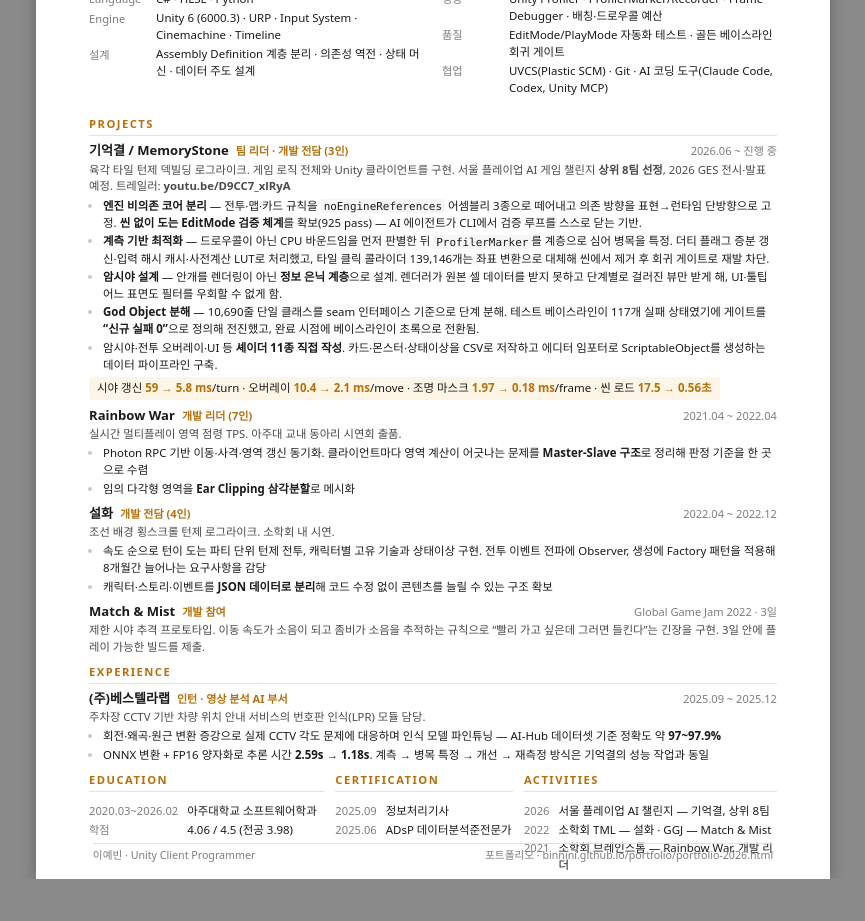
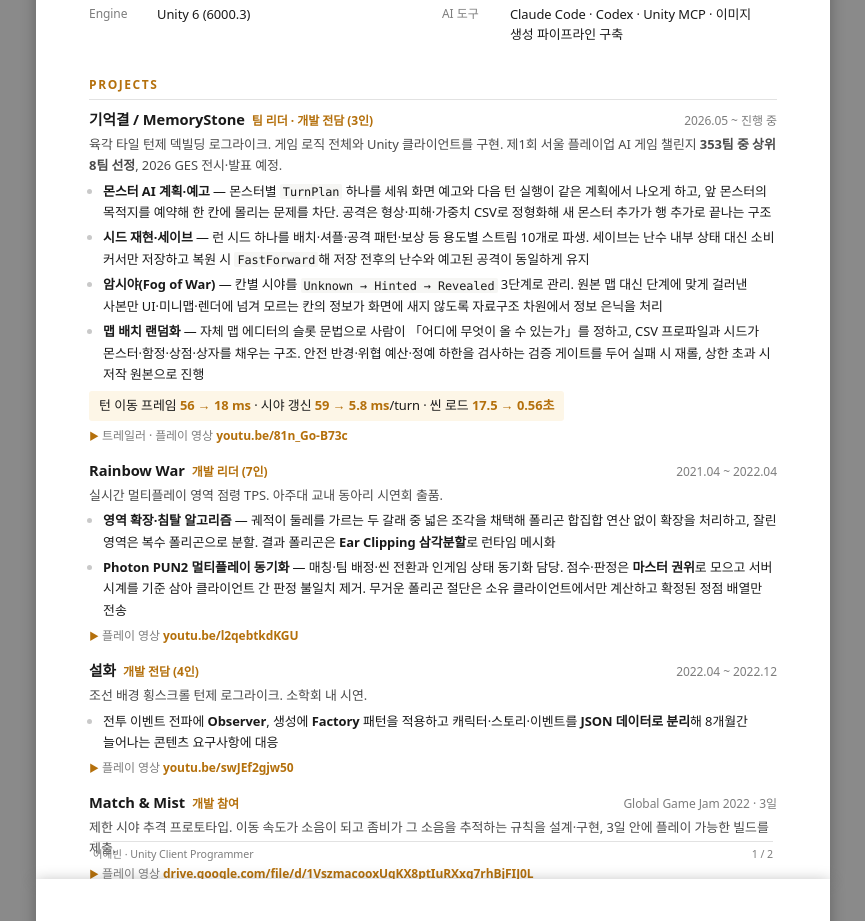
Before and after one commit to binnini/portfolio, a plain HTML site: page resume-2026.html in a window 1280 px wide. Shown: the part 244-1165 px from the top of the page, without its empty margins (207-1072 px from the left). Before the commit the page ends 1123 px from the top, so only its background shows below. Drawn offline with Linux system fonts and the light colour scheme.

Commit message:
이력서(2026) 기억결 세부 내용 개편 및 플레이 영상 링크 추가
- 헤더에서 GitHub 주소 제거, 전화번호를 둘째 줄로 이동
- Skills에서 설계·성능·품질 항목 삭제
- 기억결: 아키텍처·데이터·성능 불릿을 몬스터 AI 예고, 시드 재현·세이브, 암시야, 맵 배치 랜덤화로 교체
- 기억결 기간 2026.05로 수정, 353팀 중 상위 8팀 명시
- 각 프로젝트에 플레이 영상 링크 추가

Co-Authored-By: Claude Fable 5.1 <noreply@anthropic.com>
Claude-Session: https://claude.ai/code/session_014aR1TyA867MxwMgRAykzza

```diff
--- a/resume-2026.html
+++ b/resume-2026.html
@@ -15,10 +15,11 @@
 html,body{ margin:0; padding:0; background:#8a8a8a; }
 body{
   font-family:"Pretendard","Apple SD Gothic Neo","Noto Sans KR","Malgun Gothic",system-ui,sans-serif;
-  color:var(--ink); font-size:8.8pt; line-height:1.48; -webkit-font-smoothing:antialiased;
+  color:var(--ink); font-size:10pt; line-height:1.65; -webkit-font-smoothing:antialiased;
+  word-break:keep-all; overflow-wrap:break-word; letter-spacing:-.005em;
 }
 .page{
-  position:relative; width:210mm; height:297mm; padding:12mm 14mm 10mm;
+  position:relative; width:210mm; height:297mm; padding:12mm 14mm 12mm;
   margin:0 auto; background:#fff; overflow:hidden;
 }
 @media print{ html,body{ background:#fff; } .page{ margin:0; } }
@@ -27,60 +28,71 @@ body{
 h1,h2,h3{ margin:0; font-weight:700; letter-spacing:-.01em; }
 p{ margin:0 0 4px; } p:last-child{ margin-bottom:0; }
 ul{ margin:0; padding-left:14px; }
-li{ margin-bottom:1.5px; } li:last-child{ margin-bottom:0; }
+li{ margin-bottom:4px; line-height:1.65; } li:last-child{ margin-bottom:0; }
 li::marker{ color:var(--line-2); }
 code{
-  font-family:"SFMono-Regular",Menlo,Consolas,monospace; font-size:8.2pt;
+  font-family:"SFMono-Regular",Menlo,Consolas,monospace; font-size:8.9pt;
   background:var(--code-bg); padding:.5px 3px; border-radius:2px;
 }
 b{ font-weight:700; }
 
 /* 헤더 */
-.head{ display:flex; align-items:flex-end; gap:14px; padding-bottom:7px;
+.head{ display:flex; align-items:flex-end; gap:13px; padding-bottom:9px;
   border-bottom:2px solid var(--ink); }
+.head-photo{ width:21mm; height:27mm; object-fit:cover; object-position:center 18%;
+  border:1px solid var(--line-2); border-radius:2px; display:block; }
 .head-name{ font-size:22pt; font-weight:800; line-height:1; letter-spacing:-.02em; }
 .head-role{ font-size:10pt; color:var(--accent); font-weight:700; margin-bottom:2px; }
-.head-contact{ margin-left:auto; text-align:right; font-size:8.6pt; color:var(--ink-2); line-height:1.65; }
+.head-sub{ padding-bottom:7px; }
+.head-sub .head-name{ font-size:16pt; }
+.head-sub .head-role{ font-size:9pt; }
+.head-contact{ margin-left:auto; text-align:right; font-size:9.2pt; color:var(--ink-2); line-height:1.65; }
 
 /* 섹션 */
-.sec{ margin-top:8px; }
+.sec{ margin-top:18px; }
 .sec-title{
-  font-size:8.4pt; font-weight:800; letter-spacing:.13em; color:var(--accent);
-  padding-bottom:2.5px; margin-bottom:5px; border-bottom:1px solid var(--line);
+  font-size:9pt; font-weight:800; letter-spacing:.13em; color:var(--accent);
+  padding-bottom:4px; margin-bottom:7px; border-bottom:1px solid var(--line);
 }
 
-.claim{ font-size:10pt; font-weight:700; line-height:1.5; margin-bottom:5px; }
-.claim span{ color:var(--accent); }
-.intro{ font-size:8.8pt; color:var(--ink-2); }
-
 /* 스킬 */
-.skills{ display:grid; grid-template-columns:58px 1fr; gap:2px 9px; font-size:8.6pt; }
-.skills dt{ color:var(--ink-3); font-size:8.4pt; padding-top:.5px; }
+.skills{ display:grid; grid-template-columns:58px 1fr; gap:7px 10px; font-size:9.7pt; line-height:1.55; }
+.skills dt{ color:var(--ink-3); font-size:9pt; padding-top:.5px; }
 .skills dd{ margin:0; }
 
 /* 경력/프로젝트 항목 */
-.item{ margin-bottom:6px; }
+.item{ margin-bottom:12px; }
 .item:last-child{ margin-bottom:0; }
 .item-head{ display:flex; align-items:baseline; gap:7px; }
-.item-name{ font-size:9.8pt; font-weight:700; }
-.item-role{ font-size:8.3pt; color:var(--accent); font-weight:700; }
-.item-when{ margin-left:auto; font-size:8.3pt; color:var(--ink-3); white-space:nowrap; }
-.item-sum{ font-size:8.5pt; color:var(--ink-2); margin:1px 0 2.5px; }
-.item ul{ font-size:8.6pt; }
+.item-name{ font-size:11pt; font-weight:700; }
+.item-role{ font-size:9pt; color:var(--accent); font-weight:700; }
+.item-when{ margin-left:auto; font-size:9pt; color:var(--ink-3); white-space:nowrap; }
+.item-sum{ font-size:9.7pt; color:var(--ink-2); margin:3px 0 5px; line-height:1.6; }
+.item ul{ font-size:9.7pt; }
 
 .metrics{
-  display:inline-block; margin-top:3px; padding:3px 8px;
-  background:var(--accent-bg); border-radius:3px; font-size:8.6pt;
+  display:inline-block; margin-top:6px; padding:5px 10px;
+  background:var(--accent-bg); border-radius:3px; font-size:9.7pt; line-height:1.5;
 }
 .metrics b{ color:var(--accent); }
 
+/* 플레이 영상 링크 */
+.item-link{ margin-top:5px; font-size:9pt; color:var(--ink-3); }
+.item-link a{ color:var(--ink-2); text-decoration:none; }
+.item-link a b{ color:var(--accent); font-weight:700; }
+.item-link .tri{ color:var(--accent); font-size:7.5pt; margin-right:3px; }
+
 /* 2단 */
 .two{ display:grid; grid-template-columns:1fr 1fr; gap:6px 18px; }
-.three{ display:grid; grid-template-columns:1.06fr 0.8fr 1.14fr; gap:4px 11px; }
-.kv{ display:grid; grid-template-columns:auto 1fr; gap:1.5px 9px; font-size:8.6pt; }
-.kv dt{ color:var(--ink-3); font-size:8.4pt; white-space:nowrap; }
+.three{ display:grid; grid-template-columns:1.1fr 0.86fr 1.22fr; gap:6px 14px; }
+.kv{ display:grid; grid-template-columns:auto 1fr; gap:6px 10px; font-size:9.7pt; line-height:1.55; }
+.kv-wide{ grid-template-columns:92px 1fr; gap:6px 12px; }
+.kv dt{ color:var(--ink-3); font-size:9pt; white-space:nowrap; }
 .kv dd{ margin:0; }
 
+.page:last-of-type .sec{ margin-top:26px; }
+.page:last-of-type .kv-wide{ gap:11px 12px; }
+.page:last-of-type .kv-wide dd{ padding-bottom:1px; }
 .foot{
   position:absolute; left:15mm; right:15mm; bottom:4mm;
   padding-top:4px; border-top:1px solid var(--line);
@@ -92,24 +104,15 @@ b{ font-weight:700; }
 <div class="page">
 
   <div class="head">
+    <img class="head-photo" src="assets/print/이예빈사진.jpg" alt="이예빈 증명사진">
     <div>
       <div class="head-role">Unity Client Programmer</div>
       <h1 class="head-name">이예빈</h1>
     </div>
     <div class="head-contact">
-      puding2564@gmail.com · 010-9473-7840<br>
-      github.com/binnini · binnini.github.io/portfolio
+      puding2564@gmail.com<br>
+      010-9473-7840
     </div>
-  </div>
-
-  <div class="sec">
-    <p class="claim">게임 규칙을 <span>엔진에서 떼어내고</span>, 성능은 <span>추측이 아니라 계측</span>으로 다룹니다.</p>
-    <p class="intro">
-      Unity로 네 편의 게임을 만들어 게임잼·전시회·공모전에 내놓았고, 현재는 턴제 덱빌딩 로그라이크
-      <b>기억결(MemoryStone)</b>의 클라이언트를 전담 개발하고 있습니다. 전투·맵·카드 규칙을 UnityEngine
-      비의존 어셈블리로 분리해 씬 없이 검증되게 만들었고, Profiler로 병목을 특정해
-      턴 이동 프레임을 56→18ms, 씬 로드를 17.5→0.56초로 줄였습니다.
-    </p>
   </div>
 
   <div class="sec">
@@ -117,16 +120,14 @@ b{ font-weight:700; }
     <div class="two">
       <div>
         <dl class="skills">
-          <dt>Language</dt><dd>C# · HLSL · Python</dd>
-          <dt>Engine</dt><dd>Unity 6 (6000.3) · URP · Input System · Cinemachine · Timeline</dd>
-          <dt>설계</dt><dd>Assembly Definition 계층 분리 · 의존성 역전 · 상태 머신 · 데이터 주도 설계</dd>
+          <dt>Language</dt><dd>C# · Python</dd>
+          <dt>Engine</dt><dd>Unity 6 (6000.3)</dd>
         </dl>
       </div>
       <div>
         <dl class="skills">
-          <dt>성능</dt><dd>Unity Profiler · ProfilerMarker/Recorder · Frame Debugger · 배칭·드로우콜 예산</dd>
-          <dt>품질</dt><dd>EditMode/PlayMode 자동화 테스트 · 골든 베이스라인 회귀 게이트</dd>
-          <dt>협업</dt><dd>UVCS(Plastic SCM) · Git · AI 코딩 도구(Claude Code, Codex, Unity MCP)</dd>
+          <dt>협업</dt><dd>UVCS(Plastic SCM) · Git</dd>
+          <dt>AI 도구</dt><dd>Claude Code · Codex · Unity MCP · 이미지 생성 파이프라인 구축</dd>
         </dl>
       </div>
     </div>
@@ -139,32 +140,31 @@ b{ font-weight:700; }
       <div class="item-head">
         <span class="item-name">기억결 / MemoryStone</span>
         <span class="item-role">팀 리더 · 개발 전담 (3인)</span>
-        <span class="item-when">2026.06 ~ 진행 중</span>
+        <span class="item-when">2026.05 ~ 진행 중</span>
       </div>
       <p class="item-sum">
         육각 타일 턴제 덱빌딩 로그라이크. 게임 로직 전체와 Unity 클라이언트를 구현.
-        서울 플레이업 AI 게임 챌린지 <b>상위 8팀 선정</b>, 2026 GES 전시·발표 예정.
-        트레일러: <b>youtu.be/D9CC7_xlRyA</b>
+        제1회 서울 플레이업 AI 게임 챌린지 <b>353팀 중 상위 8팀 선정</b>, 2026 GES 전시·발표 예정.
       </p>
       <ul>
-        <li><b>엔진 비의존 코어 분리</b> — 전투·맵·카드 규칙을 <code>noEngineReferences</code> 어셈블리 3종으로
-            떼어내고 의존 방향을 표현→런타임 단방향으로 고정. <b>씬 없이 도는 EditMode 검증 체계</b>를
-            확보(925 pass) — AI 에이전트가 CLI에서 검증 루프를 스스로 닫는 기반.</li>
-        <li><b>계측 기반 최적화</b> — 드로우콜이 아닌 CPU 바운드임을 먼저 판별한 뒤 <code>ProfilerMarker</code>를
-            계층으로 심어 병목을 특정. 더티 플래그 증분 갱신·입력 해시 캐시·사전계산 LUT로 처리했고,
-            타일 클릭 콜라이더 139,146개는 좌표 변환으로 대체해 씬에서 제거 후 회귀 게이트로 재발 차단.</li>
-        <li><b>암시야 설계</b> — 안개를 렌더링이 아닌 <b>정보 은닉 계층</b>으로 설계. 렌더러가 원본 셀 데이터를
-            받지 못하고 단계별로 걸러진 뷰만 받게 해, UI·툴팁 어느 표면도 필터를 우회할 수 없게 함.</li>
-        <li><b>God Object 분해</b> — 10,690줄 단일 클래스를 seam 인터페이스 기준으로 단계 분해.
-            테스트 베이스라인이 117개 실패 상태였기에 게이트를 <b>“신규 실패 0”</b>으로 정의해 전진했고,
-            완료 시점에 베이스라인이 초록으로 전환됨.</li>
-        <li>암시야·전투 오버레이·UI 등 <b>셰이더 11종 직접 작성</b>. 카드·몬스터·상태이상을 CSV로 저작하고
-            에디터 임포터로 ScriptableObject를 생성하는 데이터 파이프라인 구축.</li>
+        <li><b>몬스터 AI 계획·예고</b> — 몬스터별 <code>TurnPlan</code> 하나를 세워 화면 예고와 다음 턴 실행이
+            같은 계획에서 나오게 하고, 앞 몬스터의 목적지를 예약해 한 칸에 몰리는 문제를 차단.
+            공격은 형상·피해·가중치 CSV로 정형화해 새 몬스터 추가가 행 추가로 끝나는 구조</li>
+        <li><b>시드 재현·세이브</b> — 런 시드 하나를 배치·셔플·공격 패턴·보상 등 용도별 스트림 10개로 파생.
+            세이브는 난수 내부 상태 대신 소비 커서만 저장하고 복원 시 <code>FastForward</code>해
+            저장 전후의 난수와 예고된 공격이 동일하게 유지</li>
+        <li><b>암시야(Fog of War)</b> — 칸별 시야를 <code>Unknown → Hinted → Revealed</code> 3단계로 관리.
+            원본 맵 대신 단계에 맞게 걸러낸 사본만 UI·미니맵·렌더에 넘겨 모르는 칸의 정보가
+            화면에 새지 않도록 자료구조 차원에서 정보 은닉을 처리</li>
+        <li><b>맵 배치 랜덤화</b> — 자체 맵 에디터의 슬롯 문법으로 사람이 「어디에 무엇이 올 수 있는가」를 정하고,
+            CSV 프로파일과 시드가 몬스터·함정·상점·상자를 채우는 구조. 안전 반경·위협 예산·정예 하한을 검사하는
+            검증 게이트를 두어 실패 시 재롤, 상한 초과 시 저작 원본으로 진행</li>
       </ul>
       <div class="metrics">
-        시야 갱신 <b>59 → 5.8 ms</b>/turn · 오버레이 <b>10.4 → 2.1 ms</b>/move ·
-        조명 마스크 <b>1.97 → 0.18 ms</b>/frame · 씬 로드 <b>17.5 → 0.56초</b>
+        턴 이동 프레임 <b>56 → 18 ms</b> · 시야 갱신 <b>59 → 5.8 ms</b>/turn ·
+        씬 로드 <b>17.5 → 0.56초</b>
       </div>
+      <div class="item-link"><span class="tri">▶</span>트레일러 · 플레이 영상 <a href="https://youtu.be/81n_Go-B73c"><b>youtu.be/81n_Go-B73c</b></a></div>
     </div>
 
     <div class="item">
@@ -175,10 +175,14 @@ b{ font-weight:700; }
       </div>
       <p class="item-sum">실시간 멀티플레이 영역 점령 TPS. 아주대 교내 동아리 시연회 출품.</p>
       <ul>
-        <li>Photon RPC 기반 이동·사격·영역 갱신 동기화. 클라이언트마다 영역 계산이 어긋나는 문제를
-            <b>Master-Slave 구조</b>로 정리해 판정 기준을 한 곳으로 수렴</li>
-        <li>임의 다각형 영역을 <b>Ear Clipping 삼각분할</b>로 메시화</li>
+        <li><b>영역 확장·침탈 알고리즘</b> — 궤적이 둘레를 가르는 두 갈래 중 넓은 조각을 채택해
+            폴리곤 합집합 연산 없이 확장을 처리하고, 잘린 영역은 복수 폴리곤으로 분할.
+            결과 폴리곤은 <b>Ear Clipping 삼각분할</b>로 런타임 메시화</li>
+        <li><b>Photon PUN2 멀티플레이 동기화</b> — 매칭·팀 배정·씬 전환과 인게임 상태 동기화 담당.
+            점수·판정은 <b>마스터 권위</b>로 모으고 서버 시계를 기준 삼아 클라이언트 간 판정 불일치 제거.
+            무거운 폴리곤 절단은 소유 클라이언트에서만 계산하고 확정된 정점 배열만 전송</li>
       </ul>
+      <div class="item-link"><span class="tri">▶</span>플레이 영상 <a href="https://youtu.be/l2qebtkdKGU"><b>youtu.be/l2qebtkdKGU</b></a></div>
     </div>
 
     <div class="item">
@@ -189,10 +193,10 @@ b{ font-weight:700; }
       </div>
       <p class="item-sum">조선 배경 횡스크롤 턴제 로그라이크. 소학회 내 시연.</p>
       <ul>
-        <li>속도 순으로 턴이 도는 파티 단위 턴제 전투, 캐릭터별 고유 기술과 상태이상 구현.
-            전투 이벤트 전파에 Observer, 생성에 Factory 패턴을 적용해 8개월간 늘어나는 요구사항을 감당</li>
-        <li>캐릭터·스토리·이벤트를 <b>JSON 데이터로 분리</b>해 코드 수정 없이 콘텐츠를 늘릴 수 있는 구조 확보</li>
+        <li>전투 이벤트 전파에 <b>Observer</b>, 생성에 <b>Factory</b> 패턴을 적용하고
+            캐릭터·스토리·이벤트를 <b>JSON 데이터로 분리</b>해 8개월간 늘어나는 콘텐츠 요구사항에 대응</li>
       </ul>
+      <div class="item-link"><span class="tri">▶</span>플레이 영상 <a href="https://youtu.be/swJEf2gjw50"><b>youtu.be/swJEf2gjw50</b></a></div>
     </div>
 
     <div class="item">
@@ -202,9 +206,30 @@ b{ font-weight:700; }
         <span class="item-when">Global Game Jam 2022 · 3일</span>
       </div>
       <p class="item-sum">
-        제한 시야 추격 프로토타입. 이동 속도가 소음이 되고 좀비가 소음을 추적하는 규칙으로
-        “빨리 가고 싶은데 그러면 들킨다”는 긴장을 구현. 3일 안에 플레이 가능한 빌드를 제출.
+        제한 시야 추격 프로토타입. 이동 속도가 소음이 되고 좀비가 그 소음을 추적하는 규칙을 설계·구현,
+        3일 안에 플레이 가능한 빌드를 제출.
       </p>
+      <div class="item-link"><span class="tri">▶</span>플레이 영상 <a href="https://drive.google.com/file/d/1VszmacooxUqKX8ptIuRXxg7rhBjFIJ0L/view"><b>drive.google.com/file/d/1VszmacooxUqKX8ptIuRXxg7rhBjFIJ0L</b></a></div>
+    </div>
+  </div>
+
+  <div class="foot">
+    <span>이예빈 · Unity Client Programmer</span>
+    <span>1 / 2</span>
+  </div>
+
+</div>
+
+<div class="page">
+
+  <div class="head head-sub">
+    <div>
+      <div class="head-role">Unity Client Programmer</div>
+      <h1 class="head-name">이예빈</h1>
+    </div>
+    <div class="head-contact">
+      puding2564@gmail.com<br>
+      010-9473-7840
     </div>
   </div>
 
@@ -218,44 +243,42 @@ b{ font-weight:700; }
       </div>
       <p class="item-sum">주차장 CCTV 기반 차량 위치 안내 서비스의 번호판 인식(LPR) 모듈 담당.</p>
       <ul>
-        <li>회전·왜곡·원근 변환 증강으로 실제 CCTV 각도 문제에 대응하며 인식 모델 파인튜닝 —
+        <li>회전·왜곡·원근 변환 증강으로 실제 CCTV 각도에 대응하며 인식 모델 파인튜닝 —
             AI-Hub 데이터셋 기준 정확도 약 <b>97~97.9%</b></li>
-        <li>ONNX 변환 + FP16 양자화로 추론 시간 <b>2.59s → 1.18s</b>.
-            계측 → 병목 특정 → 개선 → 재측정 방식은 기억결의 성능 작업과 동일</li>
+        <li>ONNX 변환 + FP16 양자화로 추론 시간 <b>2.59s → 1.18s</b></li>
       </ul>
     </div>
   </div>
 
   <div class="sec">
-    <div class="three">
-      <div>
     <div class="sec-title">EDUCATION</div>
-        <dl class="kv">
-          <dt>2020.03~2026.02</dt><dd>아주대학교 소프트웨어학과</dd>
-          <dt>학점</dt><dd>4.06 / 4.5 (전공 3.98)</dd>
+    <dl class="kv kv-wide">
+      <dt>2020.03 ~ 2026.02</dt><dd>아주대학교 소프트웨어학과 (학사)</dd>
+      <dt>학점</dt><dd>4.06 / 4.5 · 전공 3.98 / 4.5</dd>
     </dl>
   </div>
-      <div>
+
+  <div class="sec">
     <div class="sec-title">CERTIFICATION</div>
-        <dl class="kv">
-          <dt>2025.09</dt><dd>정보처리기사</dd>
-          <dt>2025.06</dt><dd>ADsP 데이터분석준전문가</dd>
+    <dl class="kv kv-wide">
+      <dt>2025.09</dt><dd>정보처리기사 (한국산업인력공단)</dd>
+      <dt>2025.06</dt><dd>ADsP 데이터분석준전문가 (한국데이터산업진흥원)</dd>
     </dl>
   </div>
-      <div>
+
+  <div class="sec">
     <div class="sec-title">ACTIVITIES</div>
-        <dl class="kv">
-          <dt>2026</dt><dd>서울 플레이업 AI 챌린지 — 기억결, 상위 8팀</dd>
-          <dt>2022</dt><dd>소학회 TML — 설화 · GGJ — Match &amp; Mist</dd>
-          <dt>2021</dt><dd>소학회 브레인스톰 — Rainbow War, 개발 리더</dd>
+    <dl class="kv kv-wide">
+      <dt>2026</dt><dd>제1회 서울 플레이업 AI 게임 챌린지 — 기억결로 353팀 중 상위 8팀 선정, 2026 GES 전시·발표 예정</dd>
+      <dt>2022</dt><dd>Global Game Jam 2022 — Match &amp; Mist 개발 참여</dd>
+      <dt>2022</dt><dd>소학회 TML — 설화 개발 전담</dd>
+      <dt>2021</dt><dd>소학회 브레인스톰 — Rainbow War 개발 리더</dd>
     </dl>
-      </div>
-    </div>
   </div>
 
   <div class="foot">
     <span>이예빈 · Unity Client Programmer</span>
-    <span>포트폴리오 · binnini.github.io/portfolio/portfolio-2026.html</span>
+    <span>2 / 2</span>
   </div>
 
 </div>
```
Also changed, not shown: 1 other file. Lines whose indentation alone changed are shown as unchanged.
